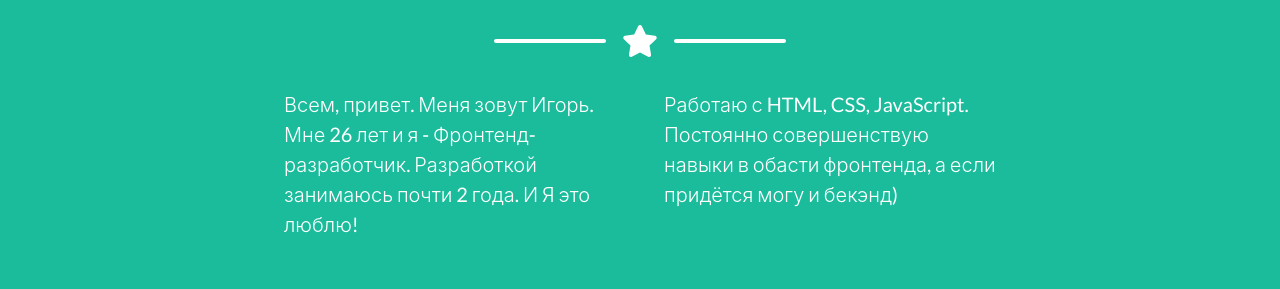
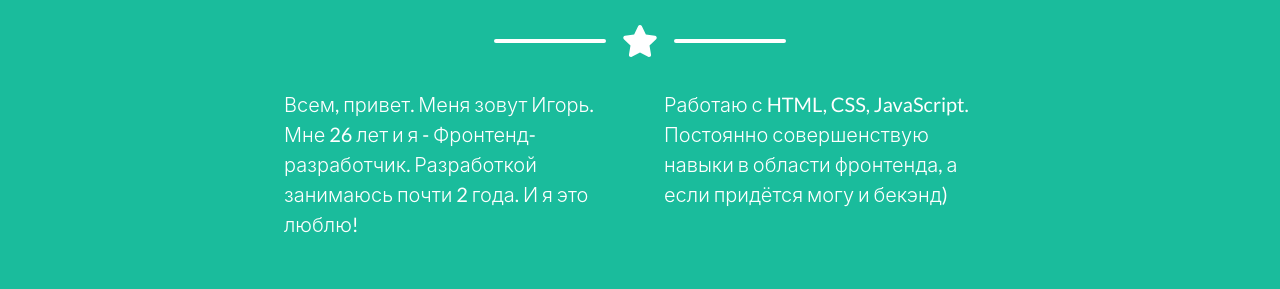
Before and after one commit to IgorChalenko/portfolio_site, a plain HTML site: page docs/index.html in a window 1280 px wide. Shown: the part 1481-1770 px from the top of the page. Drawn offline with nearby package versions, Linux system fonts and the light colour scheme.

Commit message:
Update index.html

```diff
--- a/docs/index.html
+++ b/docs/index.html
@@ -109,8 +109,8 @@
                 </div>
                 <!-- About Section Content-->
                 <div class="row">
-                    <div class="col-lg-4 ml-auto"><p class="lead">Всем, привет. Меня зовут Игорь. Мне 26 лет и я - Фронтенд-разработчик. Разработкой занимаюсь почти 2 года. И Я это люблю!</p></div>
-                    <div class="col-lg-4 mr-auto"><p class="lead">Работаю с HTML, CSS, JavaScript. Постоянно совершенствую навыки в обасти фронтенда, а если придётся могу и бекэнд)</p></div>
+                    <div class="col-lg-4 ml-auto"><p class="lead">Всем, привет. Меня зовут Игорь. Мне 26 лет и я - Фронтенд-разработчик. Разработкой занимаюсь почти 2 года. И я это люблю!</p></div>
+                    <div class="col-lg-4 mr-auto"><p class="lead">Работаю с HTML, CSS, JavaScript. Постоянно совершенствую навыки в области фронтенда, а если придётся могу и бекэнд)</p></div>
                 </div>
             </div>
         </section>
```
